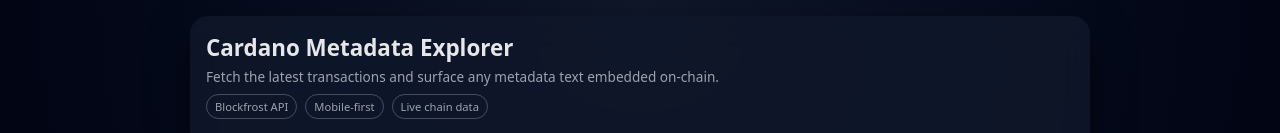
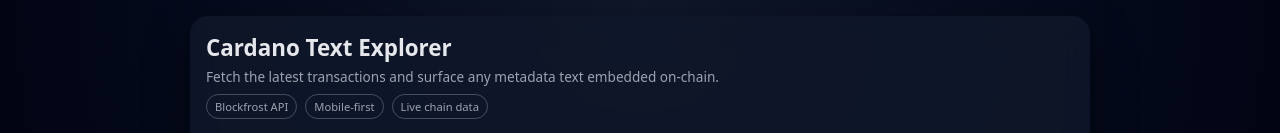
Before and after one commit to primaryobjects/cardano-text-explorer, a website: page index.html in a window 1280 px wide. Shown: the top 133 px of the page. Drawn offline with Linux system fonts and the light colour scheme.

Commit message:
Updated project title from 'Cardano Metadata Explorer' to 'Cardano Text Explorer' in index.html and readme.md

```diff
--- a/index.html
+++ b/index.html
@@ -2,14 +2,14 @@
 <html lang="en">
 <head>
   <meta charset="UTF-8" />
-  <title>Cardano Metadata Explorer</title>
+  <title>Cardano Text Explorer</title>
   <meta name="viewport" content="width=device-width, initial-scale=1" />
   <link rel="stylesheet" href="styles.css" />
 </head>
 <body>
   <div class="app">
     <header>
-      <h1>Cardano Metadata Explorer</h1>
+      <h1>Cardano Text Explorer</h1>
       <p>Fetch the latest transactions and surface any metadata text embedded on-chain.</p>
       <div class="badge-row">
         <span class="badge">Blockfrost API</span>
```
Also changed, not shown: readme.md.
